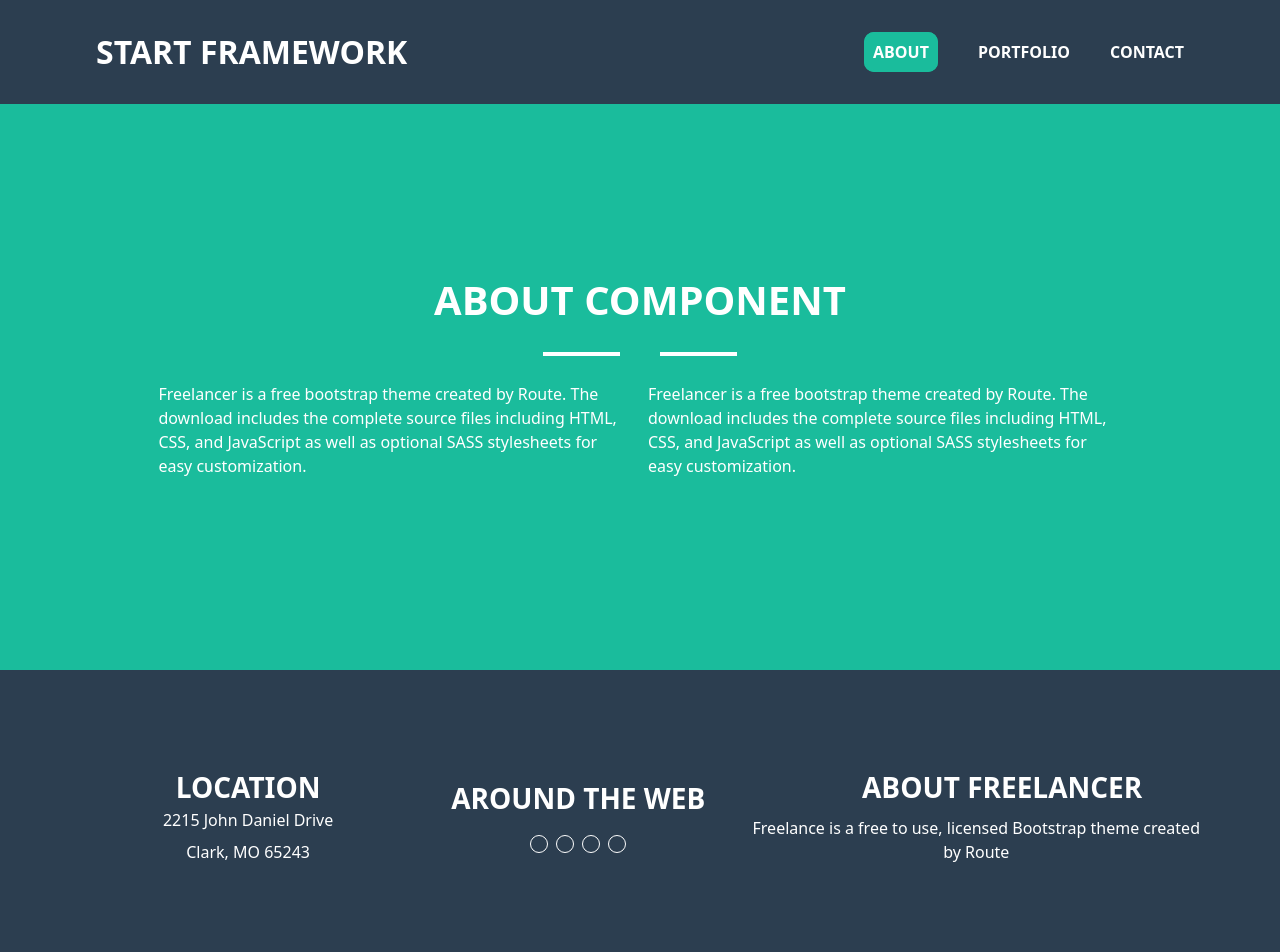
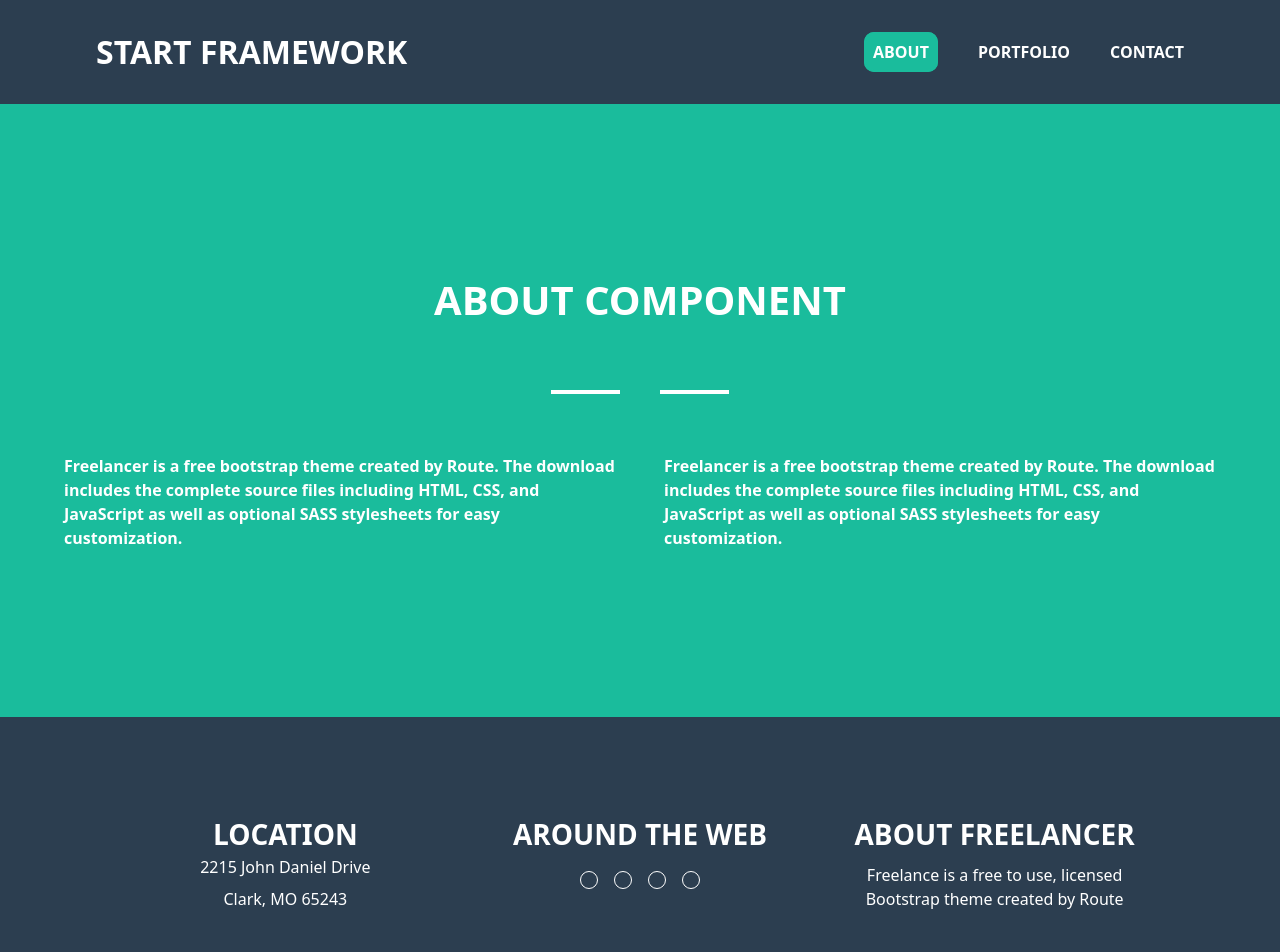
Before and after one commit to MustafaShabaanElhenawy/React-project, a React app: page /About in a window 1280 px wide. Shown: the top 952 px of the page. Built offline with nearby package versions, Linux system fonts and the light colour scheme; the HTML template or start-up script is replaced by a standard one.

Commit message:
Update About.jsx

```diff
--- a/src/Pages/About/About.jsx
+++ b/src/Pages/About/About.jsx
@@ -5,60 +5,66 @@ export default function About() {
     <>
       <Navbar />
 
-      <div className="container w-full  bg-[#1ABC9C]">
-        <h2 className="text-white text-center  text-[40px] font-bold pt-[13%]">
+<div className="container w-full bg-[#1ABC9C] px-6 md:px-16 py-20 md:py-[13%]">
+  <h2 className="text-white text-center text-[30px] md:text-[40px] font-bold mb-6 md:mb-12">
     ABOUT COMPONENT
   </h2>
-        <div className="text-white text-center py-3 flex items-center justify-center font-bold  ">
-          <div className="w-[6%] h-1 bg-white "></div>
+
+  {/* خط النجمة + الخطوط */}
+  <div className="text-white text-center flex items-center justify-center font-bold mb-8 md:mb-12">
+    <div className="w-[15%] md:w-[6%] h-1 bg-white"></div>
     <div>
-            <i className="fa-solid fa-star mx-5  "></i>
+      <i className="fa-solid fa-star mx-5 text-lg md:text-xl"></i>
     </div>
-          <div className="w-[6%] h-1 bg-white "></div>
+    <div className="w-[15%] md:w-[6%] h-1 bg-white"></div>
   </div>
-    <div className=" text-white flex items-center  justify-center gap-4 pt-1 pb-48  ">
-            <p className="w-[37%]">
-          Freelancer is a free bootstrap theme created by Route. The download
-          includes the complete source files including HTML, CSS, and JavaScript
-          as well as optional SASS stylesheets for easy customization.
+
+  {/* النصوص مع Grid */}
+  <div className="text-white grid grid-cols-1 md:grid-cols-2 gap-8 md:gap-12 text-center md:text-left font-bold">
+    <p className="md:w-full">
+      Freelancer is a free bootstrap theme created by Route. The download includes the complete source files including HTML, CSS, and JavaScript as well as optional SASS stylesheets for easy customization.
     </p>
-        <p className="w-[37%]">
-          Freelancer is a free bootstrap theme created by Route. The download
-          includes the complete source files including HTML, CSS, and JavaScript
-          as well as optional SASS stylesheets for easy customization.
+    <p className="md:w-full">
+      Freelancer is a free bootstrap theme created by Route. The download includes the complete source files including HTML, CSS, and JavaScript as well as optional SASS stylesheets for easy customization.
     </p>
   </div>
 </div>
 
-      <div className="  bg-[#2C3E50] text-center text-white flex items-center justify-around  py-24 ">
-        <div className="ml-36">
-          <h3 className="font-semibold text-[28px] ">LOCATION</h3>
+<footer>
+  {/* القسم الرئيسي للـ Footer */}
+  <div className="bg-[#2C3E50] text-white text-center py-12 md:py-24 px-4 md:px-32">
+    {/* استعمال Grid */}
+    <div className="grid grid-cols-1 md:grid-cols-3 gap-10">
+      {/* Location */}
+      <div>
+        <h3 className="font-semibold text-[22px] md:text-[28px]">LOCATION</h3>
         <p>2215 John Daniel Drive</p>
         <p className="pt-2">Clark, MO 65243</p>
       </div>
-
-        <div className="ml-20">
-          <h3 className="font-semibold text-[28px]">AROUND THE WEB</h3>
-          <div className="flex items-center justify-center gap-2 pt-4  ">
-            <i class="fa-brands fa-facebook border-1 text-[16px] border-white  rounded-full p-2  "></i>
-            <i class="fa-brands fa-twitter  border-1 text-[16px] border-white  rounded-full p-2"></i>
-            <i class="fa-brands fa-linkedin-in border-1 text-[16px] border-white  rounded-full p-2"></i>
-            <i class="fa-solid fa-globe border-1 text-[16px] border-white  rounded-full p-2"></i>
+      {/* Around the Web */}
+      <div>
+        <h3 className="font-semibold text-[22px] md:text-[28px]">AROUND THE WEB</h3>
+        <div className="flex items-center justify-center gap-4 pt-4">
+          <i className="fa-brands fa-facebook border border-white rounded-full p-2 text-[18px]"></i>
+          <i className="fa-brands fa-twitter border border-white rounded-full p-2 text-[18px]"></i>
+          <i className="fa-brands fa-linkedin-in border border-white rounded-full p-2 text-[18px]"></i>
+          <i className="fa-solid fa-globe border border-white rounded-full p-2 text-[18px]"></i>
         </div>
       </div>
-
+      {/* About Freelancer */}
       <div>
-          <h3 className="font-semibold text-[28px]">ABOUT FREELANCER</h3>
-          <p className="pt-2 w-[90%] text-center">
-            Freelance is a free to use, licensed Bootstrap theme created by
-            Route
+        <h3 className="font-semibold text-[22px] md:text-[28px]">ABOUT FREELANCER</h3>
+        <p className="pt-2 w-full md:w-[90%] text-center mx-auto">
+          Freelance is a free to use, licensed Bootstrap theme created by Route
         </p>
       </div>
     </div>
-
-      <div className="py-7 bg-[#1A252F]">
+  </div>
+  {/* شريط النسخ */}
+  <div className="py-4 bg-[#1A252F]">
     <p className="text-center text-white">Copyright © Your Website 2021</p>
   </div>
+</footer>
     </>
   );
 }
```
Lines whose indentation alone changed are shown as unchanged.
